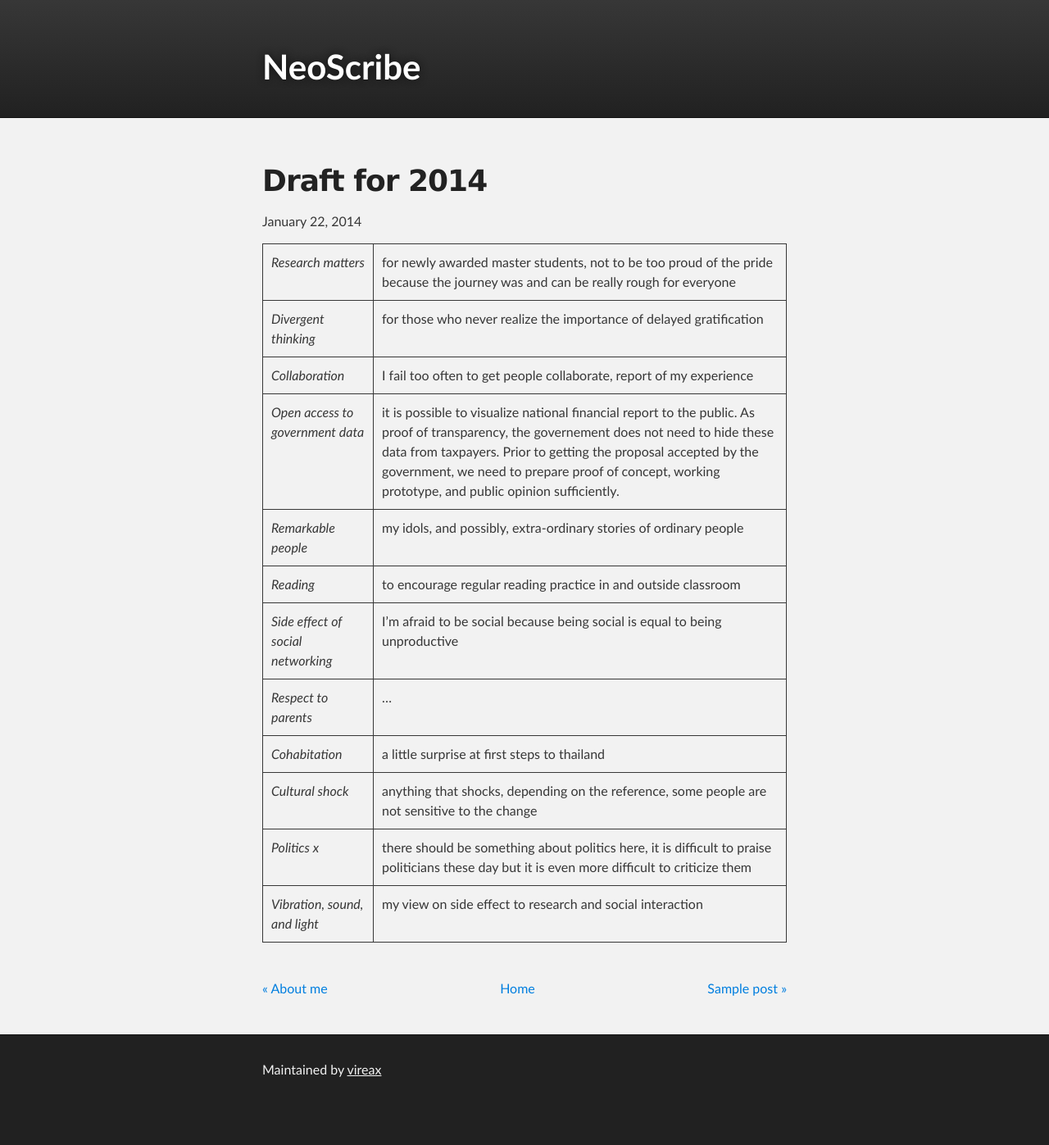
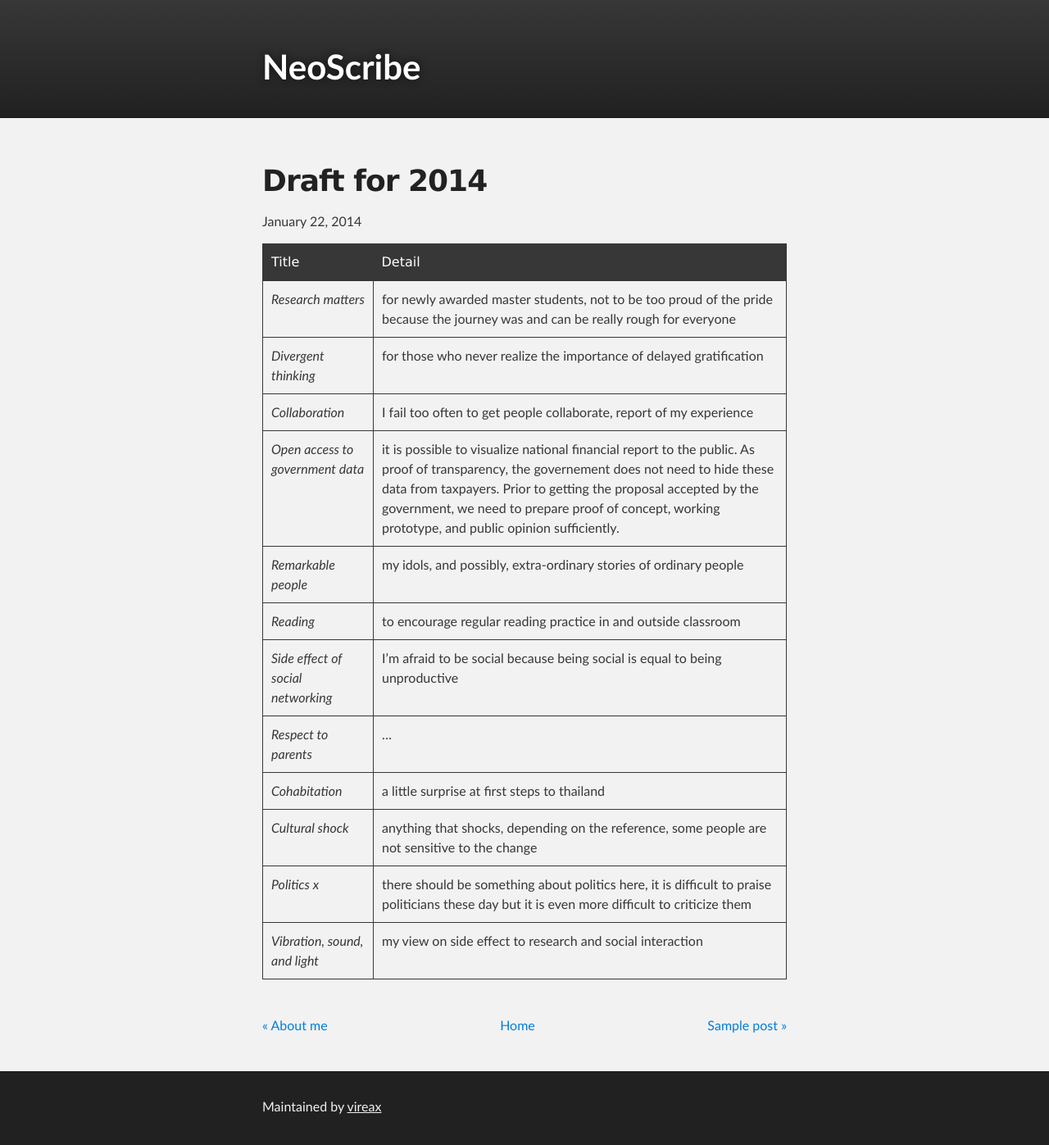
Before and after one commit to vireax/en, a Jekyll site: the page built from _posts/2014-01-22-draft-for-2014.md, in a window 1280 px wide. Shown: the whole page at 82% size. Built offline with Jekyll 4.4.1, drawn with Linux system fonts in a browser that asks for light colours; before the commit the page ends 1352 px from its top, so only the background shows below that.

Commit message:
Update 2014-01-22-draft-for-2014.md

```diff
--- a/_posts/2014-01-22-draft-for-2014.md
+++ b/_posts/2014-01-22-draft-for-2014.md
@@ -3,7 +3,9 @@ layout: post
 title: Draft for 2014
 date: 2014-01-22
 ---
-|-----------------------|-------------------------------|
+
+| Title | Detail  |
+| ----------------------- | ------------------------------- |
 | *Research matters*    | for newly awarded master students, not to be too proud of the pride because the journey was and can be really rough for everyone  |
 | *Divergent thinking*  | for those who never realize the importance of delayed gratification |
 | *Collaboration*       | I fail too often to get people collaborate, report of my experience |
```
